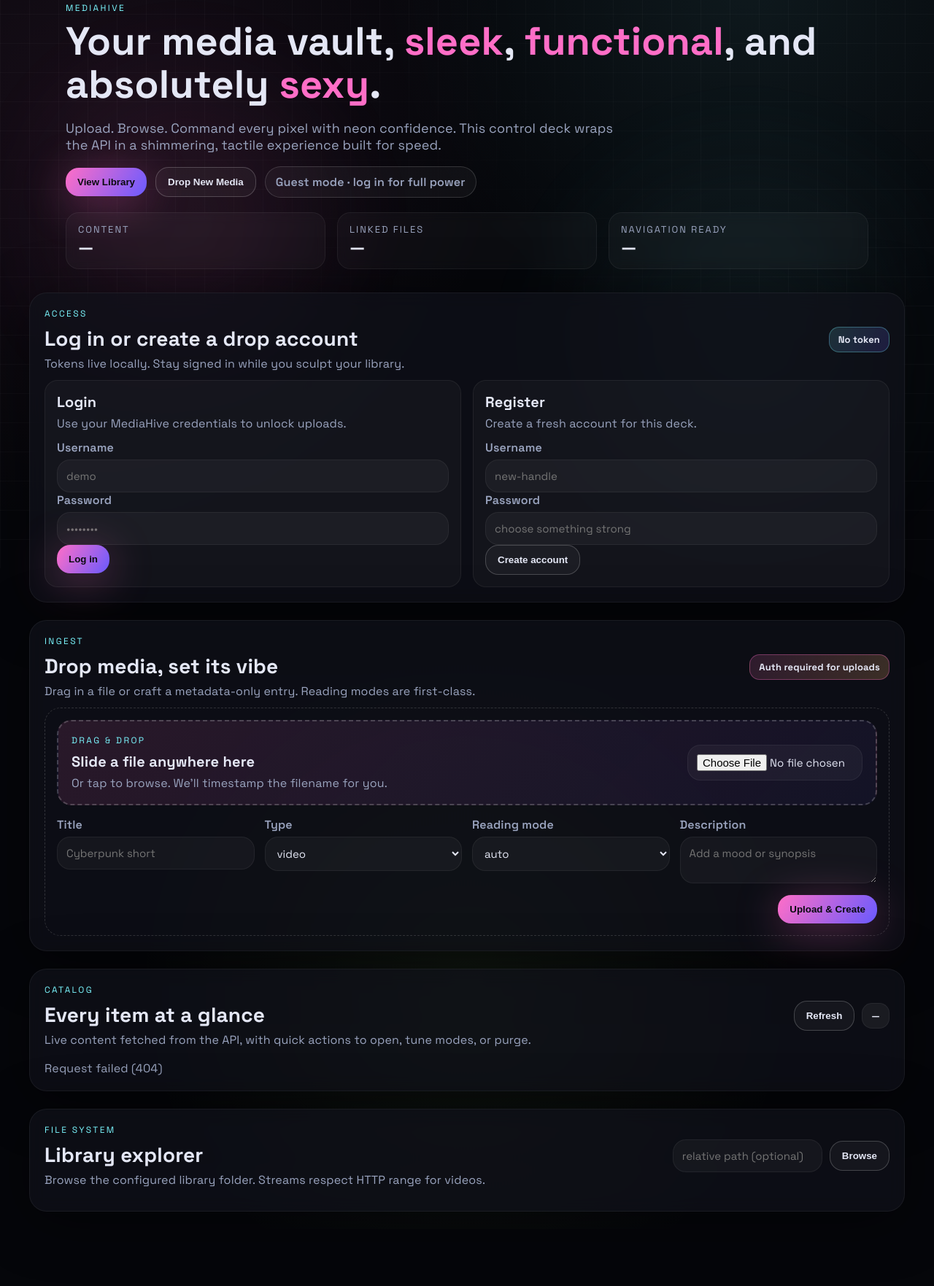
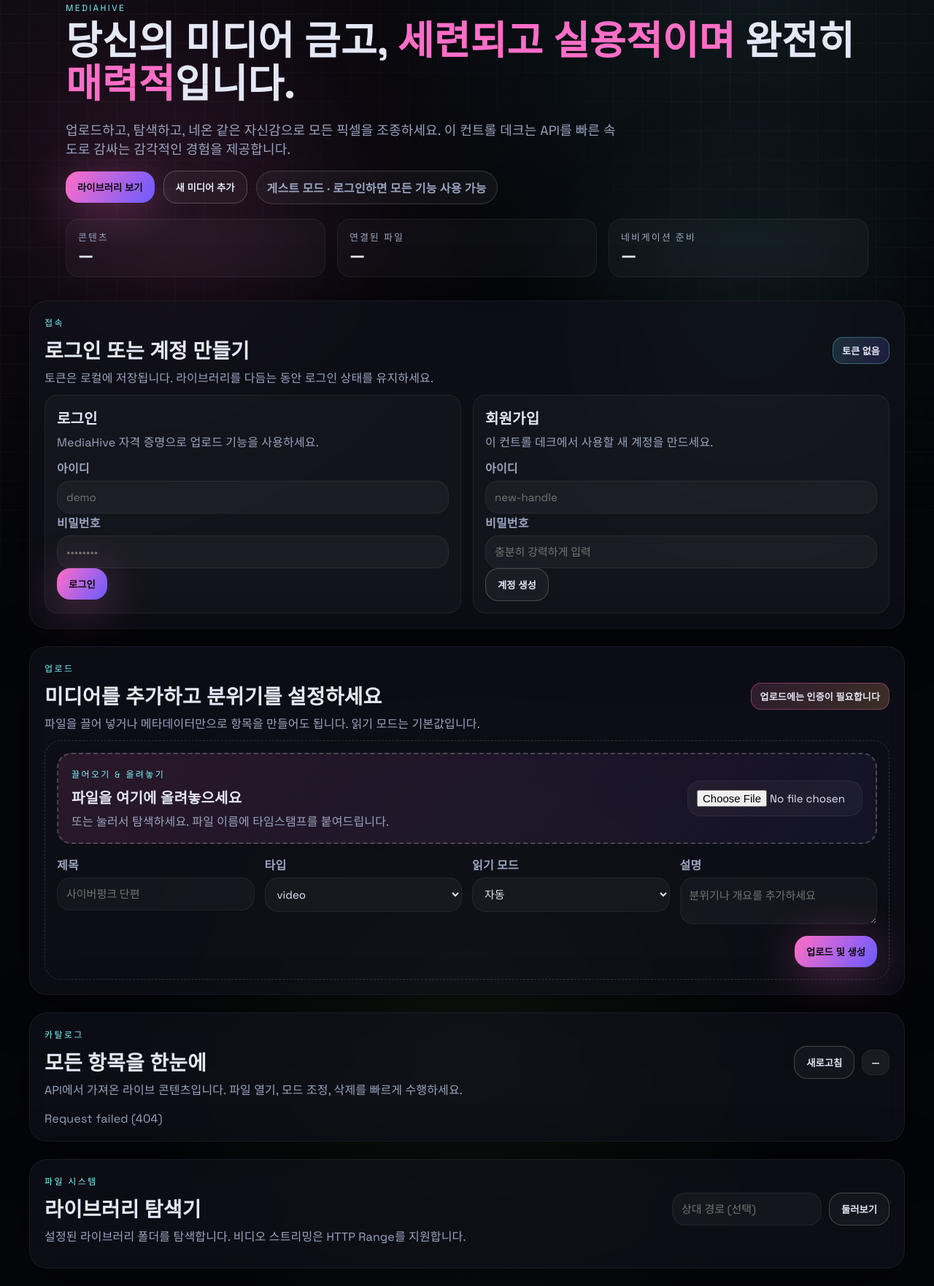
Before and after one commit to blue-code/MediaHive, a website: page public/index.html in a window 1280 px wide. Shown: the part 21-1784 px from the top of the page at 73% size. Before the commit the page ends 1706 px from the top, so only its background shows below. Drawn offline with Linux system fonts and the light colour scheme; no server answers.

Commit message:
feat: localize frontend to korean

```diff
--- a/public/app.js
+++ b/public/app.js
@@ -49,12 +49,12 @@ function paintAuthState() {
   const user = storage.getItem("mediahiveUser");
   const parsedUser = user ? JSON.parse(user) : null;
   if (token && parsedUser) {
-    elements.authPill.textContent = `Signed in as ${parsedUser.username}`;
-    elements.tokenStatus.textContent = "Token active";
+    elements.authPill.textContent = `${parsedUser.username}로 로그인됨`;
+    elements.tokenStatus.textContent = "토큰 활성";
     elements.tokenStatus.classList.add("chip-flare");
   } else {
-    elements.authPill.textContent = "Guest mode · log in for full power";
-    elements.tokenStatus.textContent = "No token";
+    elements.authPill.textContent = "게스트 모드 · 로그인하면 모든 기능 사용 가능";
+    elements.tokenStatus.textContent = "토큰 없음";
     elements.tokenStatus.classList.remove("chip-flare");
   }
 }
@@ -101,7 +101,7 @@ function updateStats(items = []) {
 }
 
 function readingModeLabel(item) {
-  if (!item.navigation.readingMode) return "Mode needed";
+  if (!item.navigation.readingMode) return "모드 선택 필요";
   return item.navigation.readingMode.replace("archive-", "archive → ");
 }
 
@@ -126,18 +126,18 @@ function createCard(item) {
         </div>
         <div class="chip" style="color:${accent};border-color:${accent};">${readingModeLabel(item)}</div>
       </div>
-      <p class="description">${item.description || "No description yet"}</p>
-      ${item.url ? `<a class="button ghost" href="${item.url}" target="_blank">Open file</a>` : ""}
+      <p class="description">${item.description || "아직 설명이 없습니다"}</p>
+      ${item.url ? `<a class="button ghost" href="${item.url}" target="_blank">파일 열기</a>` : ""}
       <div class="card-actions">
         <select class="mode-select" data-id="${item.id}">
-          <option value="">auto</option>
+          <option value="">자동</option>
           <option value="paged">paged</option>
           <option value="webtoon">webtoon</option>
           <option value="archive-comic">archive-comic</option>
           <option value="archive-webtoon">archive-webtoon</option>
         </select>
-        <button class="button ghost" data-action="apply" data-id="${item.id}">Set mode</button>
-        <button class="button" data-action="delete" data-id="${item.id}">Delete</button>
+        <button class="button ghost" data-action="apply" data-id="${item.id}">모드 설정</button>
+        <button class="button" data-action="delete" data-id="${item.id}">삭제</button>
       </div>
     </div>`;
 
@@ -150,14 +150,14 @@ function createCard(item) {
 }
 
 async function loadContent() {
-  elements.contentGrid.innerHTML = "<p class='muted'>Loading catalog…</p>";
+  elements.contentGrid.innerHTML = "<p class='muted'>카탈로그를 불러오는 중…</p>";
   try {
     const data = await api("/content");
     const items = data.items || [];
     elements.contentGrid.innerHTML = "";
     items.forEach((item) => elements.contentGrid.append(createCard(item)));
     updateStats(items);
-    elements.lastUpdated.textContent = `Updated ${new Date().toLocaleTimeString()}`;
+    elements.lastUpdated.textContent = `${new Date().toLocaleTimeString()}에 업데이트`;
   } catch (err) {
     elements.contentGrid.innerHTML = `<p class='muted'>${err.message}</p>`;
   }
@@ -173,7 +173,7 @@ async function handleLogin(event) {
       body: JSON.stringify(payload),
     });
     setToken(data.token, data.user);
-    toast(`Welcome back, ${data.user.username}`);
+    toast(`${data.user.username}님, 다시 오신 것을 환영합니다`);
   } catch (err) {
     toast(err.message, "error");
   }
@@ -189,7 +189,7 @@ async function handleRegister(event) {
       body: JSON.stringify(payload),
     });
     setToken(data.token, data.user);
-    toast(`Account created for ${data.user.username}`);
+    toast(`${data.user.username} 계정을 만들었습니다`);
   } catch (err) {
     toast(err.message, "error");
   }
@@ -199,7 +199,7 @@ async function handleUpload(event) {
   event.preventDefault();
   const token = getToken();
   if (!token) {
-    toast("Login first to upload", "error");
+    toast("업로드하려면 먼저 로그인하세요", "error");
     return;
   }
 
@@ -209,7 +209,7 @@ async function handleUpload(event) {
       method: "POST",
       body: formData,
     });
-    toast("Upload complete. Catalog refreshed.");
+    toast("업로드 완료. 카탈로그를 새로고침했습니다.");
     elements.uploadForm.reset();
     await loadContent();
   } catch (err) {
@@ -225,10 +225,10 @@ async function handleContentAction(event) {
   const action = target.dataset.action;
 
   if (action === "delete") {
-    if (!confirm("Delete this item?")) return;
+    if (!confirm("이 항목을 삭제할까요?")) return;
     try {
       await api(`/content/${id}`, { method: "DELETE" });
-      toast("Item deleted");
+      toast("항목을 삭제했습니다");
       await loadContent();
     } catch (err) {
       toast(err.message, "error");
@@ -240,7 +240,7 @@ async function handleContentAction(event) {
     const select = card.querySelector(".mode-select");
     const mode = select.value;
     if (!mode) {
-      toast("Pick a reading mode first", "error");
+      toast("먼저 읽기 모드를 선택하세요", "error");
       return;
     }
     try {
@@ -248,7 +248,7 @@ async function handleContentAction(event) {
         method: "PATCH",
         body: JSON.stringify({ readingMode: mode }),
       });
-      toast("Reading mode updated");
+      toast("읽기 모드를 업데이트했습니다");
       await loadContent();
     } catch (err) {
       toast(err.message, "error");
@@ -270,7 +270,7 @@ async function browseLibrary() {
       `;
       elements.libraryList.append(div);
     });
-    toast("Library updated");
+    toast("라이브러리를 업데이트했습니다");
   } catch (err) {
     elements.libraryList.innerHTML = `<p class='muted'>${err.message}</p>`;
     toast(err.message, "error");
--- a/public/index.html
+++ b/public/index.html
@@ -1,9 +1,9 @@
 <!DOCTYPE html>
-<html lang="en">
+<html lang="ko">
   <head>
     <meta charset="UTF-8" />
     <meta name="viewport" content="width=device-width, initial-scale=1.0" />
-    <title>MediaHive — Neon Control Deck</title>
+    <title>MediaHive — 네온 컨트롤 데크</title>
     <link
       rel="stylesheet"
       href="https://fonts.googleapis.com/css2?family=Space+Grotesk:wght@400;500;600;700&display=swap"
@@ -17,30 +17,29 @@
     <header class="hero">
       <div class="eyebrow">MEDIAHIVE</div>
       <h1>
-        Your media vault, <span class="accent">sleek</span>,
-        <span class="accent">functional</span>, and absolutely
-        <span class="accent">sexy</span>.
+        당신의 미디어 금고, <span class="accent">세련되고</span>
+        <span class="accent">실용적이며</span> 완전히 <span class="accent">매력적</span>입니다.
       </h1>
       <p class="lede">
-        Upload. Browse. Command every pixel with neon confidence. This control deck wraps the API in
-        a shimmering, tactile experience built for speed.
+        업로드하고, 탐색하고, 네온 같은 자신감으로 모든 픽셀을 조종하세요. 이 컨트롤 데크는 API를
+        빠른 속도로 감싸는 감각적인 경험을 제공합니다.
       </p>
       <div class="hero-actions">
-        <button class="button primary" data-scroll="content">View Library</button>
-        <button class="button ghost" data-scroll="upload">Drop New Media</button>
-        <div class="pill" id="auth-pill">Guest mode · log in for full power</div>
+        <button class="button primary" data-scroll="content">라이브러리 보기</button>
+        <button class="button ghost" data-scroll="upload">새 미디어 추가</button>
+        <div class="pill" id="auth-pill">게스트 모드 · 로그인하면 모든 기능 사용 가능</div>
       </div>
       <div class="stat-bar">
         <div class="stat">
-          <span class="label">Content</span>
+          <span class="label">콘텐츠</span>
           <span class="value" id="stat-content">—</span>
         </div>
         <div class="stat">
-          <span class="label">Linked files</span>
+          <span class="label">연결된 파일</span>
           <span class="value" id="stat-linked">—</span>
         </div>
         <div class="stat">
-          <span class="label">Navigation ready</span>
+          <span class="label">네비게이션 준비</span>
           <span class="value" id="stat-ready">—</span>
         </div>
       </div>
@@ -50,30 +49,30 @@
       <section class="panel" id="auth">
         <div class="panel-header">
           <div>
-            <p class="eyebrow">ACCESS</p>
-            <h2>Log in or create a drop account</h2>
-            <p class="muted">Tokens live locally. Stay signed in while you sculpt your library.</p>
+            <p class="eyebrow">접속</p>
+            <h2>로그인 또는 계정 만들기</h2>
+            <p class="muted">토큰은 로컬에 저장됩니다. 라이브러리를 다듬는 동안 로그인 상태를 유지하세요.</p>
           </div>
-          <div class="chip chip-iris" id="token-status">No token</div>
+          <div class="chip chip-iris" id="token-status">토큰 없음</div>
         </div>
         <div class="forms">
           <form id="login-form" class="card glass">
             <div class="card-header">
-              <h3>Login</h3>
-              <p class="muted">Use your MediaHive credentials to unlock uploads.</p>
+              <h3>로그인</h3>
+              <p class="muted">MediaHive 자격 증명으로 업로드 기능을 사용하세요.</p>
             </div>
-            <label>Username<input name="username" placeholder="demo" required /></label>
-            <label>Password<input name="password" type="password" placeholder="••••••••" required /></label>
-            <button class="button primary" type="submit">Log in</button>
+            <label>아이디<input name="username" placeholder="demo" required /></label>
+            <label>비밀번호<input name="password" type="password" placeholder="••••••••" required /></label>
+            <button class="button primary" type="submit">로그인</button>
           </form>
           <form id="register-form" class="card glass">
             <div class="card-header">
-              <h3>Register</h3>
-              <p class="muted">Create a fresh account for this deck.</p>
+              <h3>회원가입</h3>
+              <p class="muted">이 컨트롤 데크에서 사용할 새 계정을 만드세요.</p>
             </div>
-            <label>Username<input name="username" placeholder="new-handle" required /></label>
-            <label>Password<input name="password" type="password" placeholder="choose something strong" required /></label>
-            <button class="button ghost" type="submit">Create account</button>
+            <label>아이디<input name="username" placeholder="new-handle" required /></label>
+            <label>비밀번호<input name="password" type="password" placeholder="충분히 강력하게 입력" required /></label>
+            <button class="button ghost" type="submit">계정 생성</button>
           </form>
         </div>
       </section>
@@ -81,24 +80,24 @@
       <section class="panel" id="upload">
         <div class="panel-header">
           <div>
-            <p class="eyebrow">INGEST</p>
-            <h2>Drop media, set its vibe</h2>
-            <p class="muted">Drag in a file or craft a metadata-only entry. Reading modes are first-class.</p>
+            <p class="eyebrow">업로드</p>
+            <h2>미디어를 추가하고 분위기를 설정하세요</h2>
+            <p class="muted">파일을 끌어 넣거나 메타데이터만으로 항목을 만들어도 됩니다. 읽기 모드는 기본값입니다.</p>
           </div>
-          <div class="chip chip-flare">Auth required for uploads</div>
+          <div class="chip chip-flare">업로드에는 인증이 필요합니다</div>
         </div>
         <form id="upload-form" class="upload-card glass" enctype="multipart/form-data">
           <div class="dropzone" id="dropzone">
             <div>
-              <p class="eyebrow">DRAG & DROP</p>
-              <h3>Slide a file anywhere here</h3>
-              <p class="muted">Or tap to browse. We’ll timestamp the filename for you.</p>
+              <p class="eyebrow">끌어오기 & 올려놓기</p>
+              <h3>파일을 여기에 올려놓으세요</h3>
+              <p class="muted">또는 눌러서 탐색하세요. 파일 이름에 타임스탬프를 붙여드립니다.</p>
             </div>
             <input id="file-input" name="file" type="file" />
           </div>
           <div class="grid">
-            <label>Title<input name="title" placeholder="Cyberpunk short" /></label>
-            <label>Type<select name="type">
+            <label>제목<input name="title" placeholder="사이버펑크 단편" /></label>
+            <label>타입<select name="type">
               <option value="video">video</option>
               <option value="image">image</option>
               <option value="webtoon">webtoon</option>
@@ -107,17 +106,17 @@
               <option value="text">text</option>
               <option value="file">file</option>
             </select></label>
-            <label>Reading mode<select name="readingMode">
-              <option value="">auto</option>
+            <label>읽기 모드<select name="readingMode">
+              <option value="">자동</option>
               <option value="paged">paged</option>
               <option value="webtoon">webtoon</option>
               <option value="archive-comic">archive-comic</option>
               <option value="archive-webtoon">archive-webtoon</option>
             </select></label>
-            <label>Description<textarea name="description" rows="2" placeholder="Add a mood or synopsis"></textarea></label>
+            <label>설명<textarea name="description" rows="2" placeholder="분위기나 개요를 추가하세요"></textarea></label>
           </div>
           <div class="row end">
-            <button class="button primary" type="submit">Upload & Create</button>
+            <button class="button primary" type="submit">업로드 및 생성</button>
           </div>
         </form>
       </section>
@@ -125,12 +124,12 @@
       <section class="panel" id="content">
         <div class="panel-header">
           <div>
-            <p class="eyebrow">CATALOG</p>
-            <h2>Every item at a glance</h2>
-            <p class="muted">Live content fetched from the API, with quick actions to open, tune modes, or purge.</p>
+            <p class="eyebrow">카탈로그</p>
+            <h2>모든 항목을 한눈에</h2>
+            <p class="muted">API에서 가져온 라이브 콘텐츠입니다. 파일 열기, 모드 조정, 삭제를 빠르게 수행하세요.</p>
           </div>
           <div class="row gap">
-            <button class="button ghost" id="refresh">Refresh</button>
+            <button class="button ghost" id="refresh">새로고침</button>
             <div class="chip" id="last-updated">—</div>
           </div>
         </div>
@@ -140,13 +139,13 @@
       <section class="panel" id="library">
         <div class="panel-header">
           <div>
-            <p class="eyebrow">FILE SYSTEM</p>
-            <h2>Library explorer</h2>
-            <p class="muted">Browse the configured library folder. Streams respect HTTP range for videos.</p>
+            <p class="eyebrow">파일 시스템</p>
+            <h2>라이브러리 탐색기</h2>
+            <p class="muted">설정된 라이브러리 폴더를 탐색합니다. 비디오 스트리밍은 HTTP Range를 지원합니다.</p>
           </div>
           <div class="row gap">
-            <input id="library-path" class="input" placeholder="relative path (optional)" />
-            <button class="button ghost" id="browse">Browse</button>
+            <input id="library-path" class="input" placeholder="상대 경로 (선택)" />
+            <button class="button ghost" id="browse">둘러보기</button>
           </div>
         </div>
         <div class="library-list" id="library-list"></div>
```
